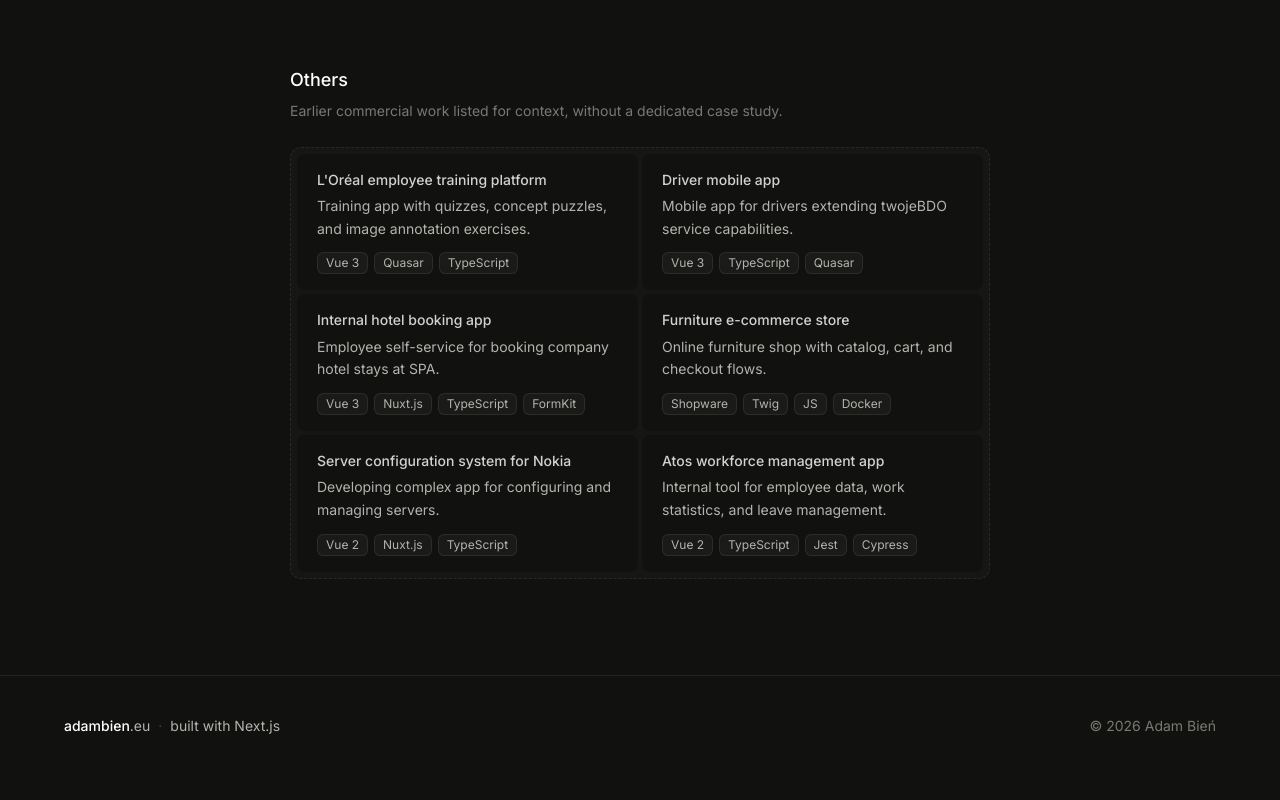
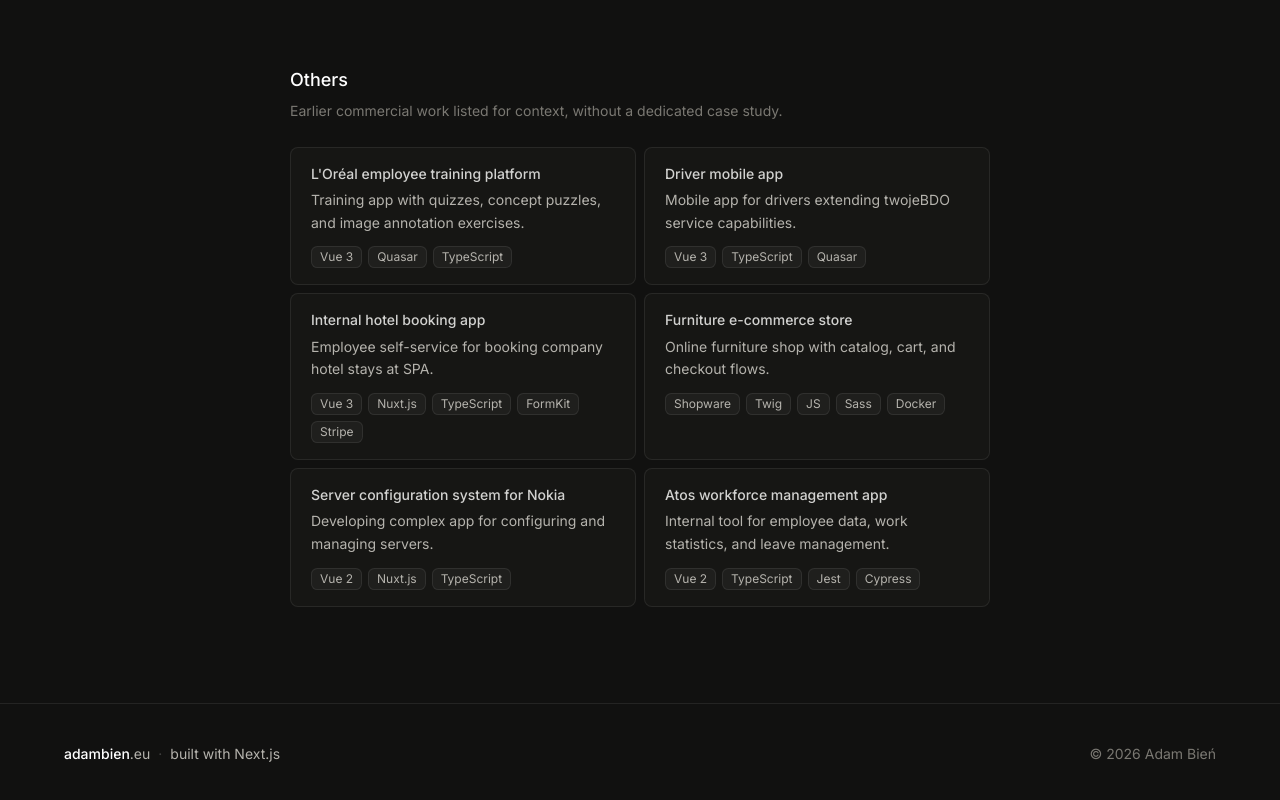
Before and after one commit to adambien94/Portfolio, a Next.js app: page / in a window 1280 px wide. Shown: the part 3000-3800 px from the top of the page. Before the commit the page ends 3776 px from the top, so only its background shows below. Built offline with nearby package versions, Linux system fonts and the light colour scheme.

Commit message:
other commercial projects styling changes

```diff
--- a/src/app/globals.css
+++ b/src/app/globals.css
@@ -51,19 +51,19 @@
   --page-glow: #ffbe25;
   --card-shadow: 0 24px 80px -24px rgba(0, 0, 0, 0.12);
   --blob-highlight: rgba(255, 255, 255, 0.65);
-  --liquid-glass-bg: rgba(225, 224, 220, 0.84);
+  --liquid-glass-bg: rgba(225, 224, 220, 0.74);
   --liquid-glass-bg-fallback: rgba(235, 234, 230, 0.96);
   --liquid-glass-border: rgba(17, 17, 16, 0.18);
   --liquid-glass-border-outer: rgba(17, 17, 16, 0.09);
   --liquid-glass-inset-top: rgba(17, 17, 16, 0.14);
   --liquid-glass-inset-bottom: rgba(255, 255, 255, 0.28);
   --liquid-glass-shadow:
-    0 12px 48px rgba(0, 0, 0, 0.12), 0 2px 10px rgba(0, 0, 0, 0.08);
+    0 12px 48px rgba(255, 255, 255, 0.12), 0 2px 10px rgba(0, 0, 0, 0.03);
   --liquid-glass-sheen-radial: rgba(17, 17, 16, 0.085);
-  --liquid-glass-sheen-linear-start: rgba(17, 17, 16, 0.02);
-  --liquid-glass-sheen-linear-mid: rgba(17, 17, 16, 0.02);
-  --liquid-glass-brightness: 0.98;
-  --liquid-glass-pill-bg: rgba(255, 255, 255, 0.48);
+  --liquid-glass-sheen-linear-start: rgba(17, 17, 16, 0.002);
+  --liquid-glass-sheen-linear-mid: rgba(17, 17, 16, 0.002);
+  --liquid-glass-brightness: 1;
+  --liquid-glass-pill-bg: rgba(255, 255, 255, 0.45);
   --liquid-glass-pill-inset-top: rgba(17, 17, 16, 0.22);
   --liquid-glass-pill-inset-bottom: rgba(255, 255, 255, 0.18);
   --liquid-glass-pill-border: rgba(17, 17, 16, 0.1);
--- a/src/components/commercial-experience.tsx
+++ b/src/components/commercial-experience.tsx
@@ -66,12 +66,12 @@ export function CommercialExperience() {
             </p>
           </div>
 
-          <div className="mt-6 rounded-xl border border-dashed border-border bg-surface-elevated/60 p-1 sm:p-1.5">
-            <ul className="grid gap-1 sm:grid-cols-2">
+          <div className="mt-6">
+            <ul className="grid gap-2 sm:grid-cols-2">
               {commercialExperience.otherProjects.map((project) => (
                 <li
                   key={project.id}
-                  className="cursor-default rounded-lg bg-background px-4 py-4 sm:px-5 sm:py-4"
+                  className="cursor-default rounded-lg bg-background px-4 py-4 sm:px-5 sm:py-4 bg-surface border"
                 >
                   <div className="flex items-baseline justify-between gap-3">
                     <span className="text-sm font-medium leading-snug text-foreground-secondary">
--- a/src/data/portfolio.ts
+++ b/src/data/portfolio.ts
@@ -110,14 +110,14 @@ export const otherCommercialProjects: OtherCommercialProject[] = [
     name: "Internal hotel booking app",
     description:
       "Employee self-service for booking company hotel stays at SPA.",
-    stack: ["Vue 3", "Nuxt.js", "TypeScript", "FormKit"],
+    stack: ["Vue 3", "Nuxt.js", "TypeScript", "FormKit", "Stripe"],
   },
   {
     id: "furniture-ecommerce",
     name: "Furniture e-commerce store",
     description:
       "Online furniture shop with catalog, cart, and checkout flows.",
-    stack: ["Shopware", "Twig", "JS", "Docker"],
+    stack: ["Shopware", "Twig", "JS", "Sass", "Docker"],
   },
   {
     id: "nokia-server-config",
```
